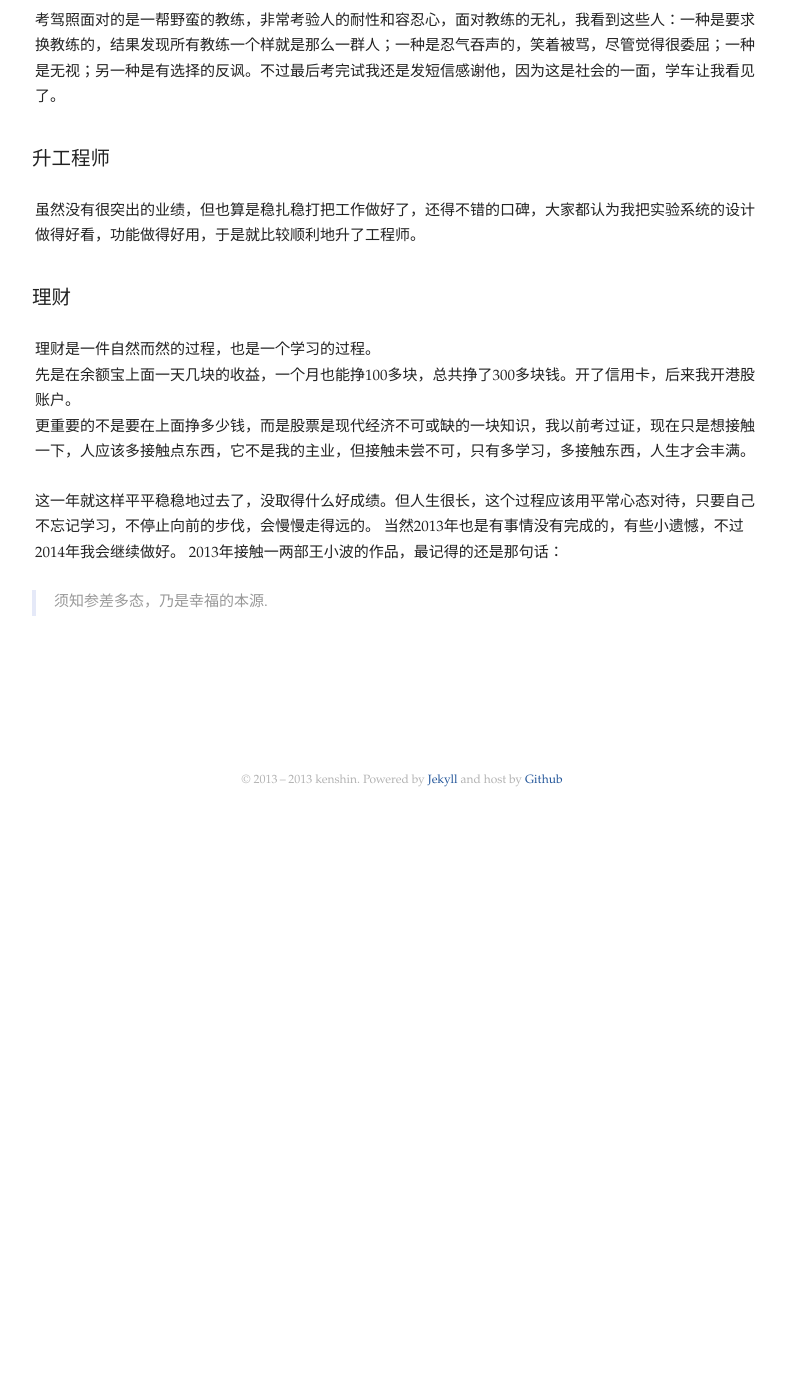
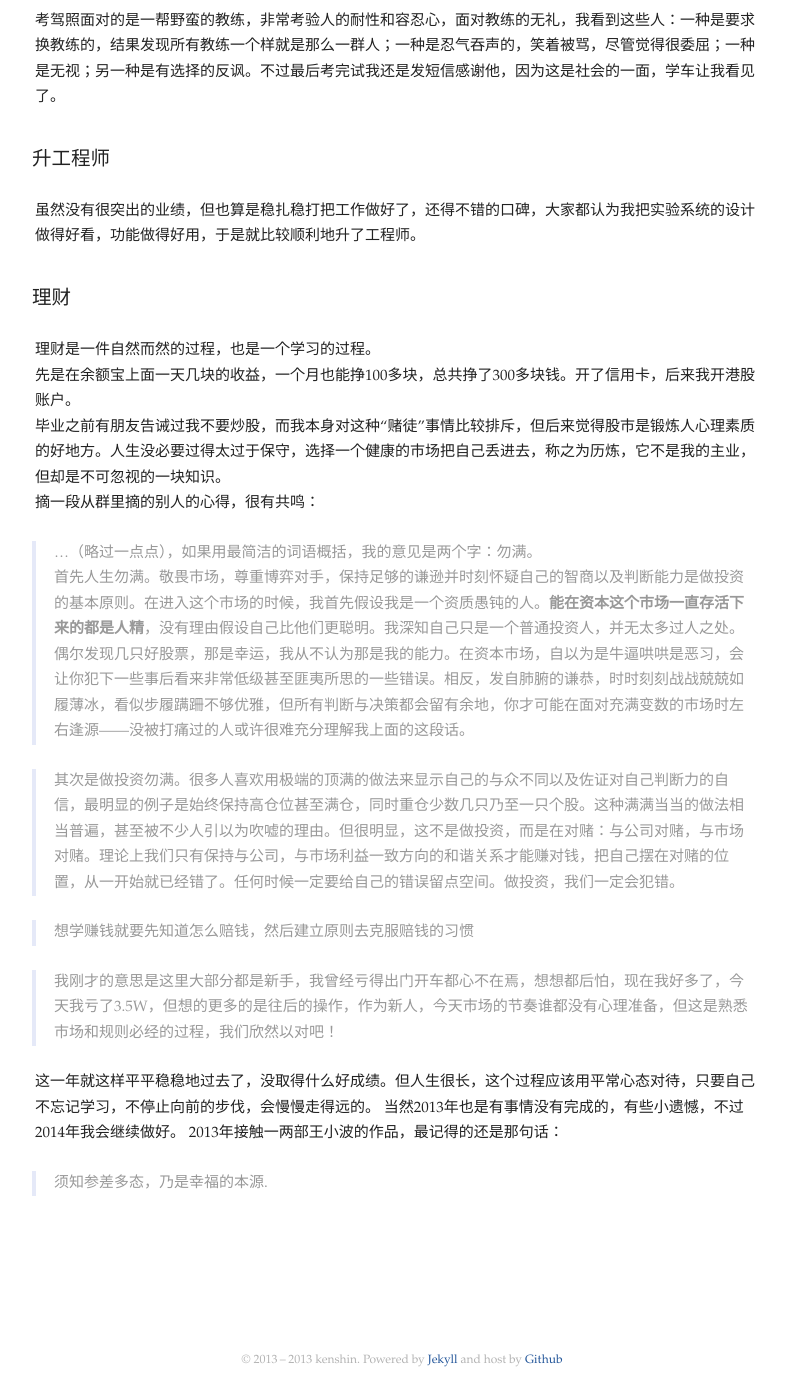
Before and after one commit to kenshinlin/archives, a Jekyll site: the page built from _posts/2014-2-6-a-new-year.md, in a window 1280 px wide and 1400 px high, scrolled down 2482 px. Shown: the whole window, without its empty margins (238-1024 px from the left). Built offline with Jekyll 4.4.1, drawn with Linux system fonts in a browser that asks for light colours; comment, search, counter and statistics services are not loaded; before the commit the page ends 3302 px from its top, so only the background shows below that.

Commit message:
Update 2014-2-6-a-new-year.md

```diff
--- a/_posts/2014-2-6-a-new-year.md
+++ b/_posts/2014-2-6-a-new-year.md
@@ -56,7 +56,17 @@ title:  2013这一年
 ##理财
 理财是一件自然而然的过程，也是一个学习的过程。<br />
 先是在余额宝上面一天几块的收益，一个月也能挣100多块，总共挣了300多块钱。开了信用卡，后来我开港股账户。<br />
-更重要的不是要在上面挣多少钱，而是股票是现代经济不可或缺的一块知识，我以前考过证，现在只是想接触一下，人应该多接触点东西，它不是我的主业，但接触未尝不可，只有多学习，多接触东西，人生才会丰满。
+毕业之前有朋友告诫过我不要炒股，而我本身对这种“赌徒”事情比较排斥，但后来觉得股市是锻炼人心理素质的好地方。人生没必要过得太过于保守，选择一个健康的市场把自己丢进去，称之为历炼，它不是我的主业，但却是不可忽视的一块知识。<br />
+摘一段从群里摘的别人的心得，很有共鸣：
+
+> ...（略过一点点），如果用最简洁的词语概括，我的意见是两个字：勿满。<br />
+首先人生勿满。敬畏市场，尊重博弈对手，保持足够的谦逊并时刻怀疑自己的智商以及判断能力是做投资的基本原则。在进入这个市场的时候，我首先假设我是一个资质愚钝的人。<b>能在资本这个市场一直存活下来的都是人精</b>，没有理由假设自己比他们更聪明。我深知自己只是一个普通投资人，并无太多过人之处。偶尔发现几只好股票，那是幸运，我从不认为那是我的能力。在资本市场，自以为是牛逼哄哄是恶习，会让你犯下一些事后看来非常低级甚至匪夷所思的一些错误。相反，发自肺腑的谦恭，时时刻刻战战兢兢如履薄冰，看似步履蹒跚不够优雅，但所有判断与决策都会留有余地，你才可能在面对充满变数的市场时左右逢源——没被打痛过的人或许很难充分理解我上面的这段话。
+
+> 其次是做投资勿满。很多人喜欢用极端的顶满的做法来显示自己的与众不同以及佐证对自己判断力的自信，最明显的例子是始终保持高仓位甚至满仓，同时重仓少数几只乃至一只个股。这种满满当当的做法相当普遍，甚至被不少人引以为吹嘘的理由。但很明显，这不是做投资，而是在对赌：与公司对赌，与市场对赌。理论上我们只有保持与公司，与市场利益一致方向的和谐关系才能赚对钱，把自己摆在对赌的位置，从一开始就已经错了。任何时候一定要给自己的错误留点空间。做投资，我们一定会犯错。
+
+> 想学赚钱就要先知道怎么赔钱，然后建立原则去克服赔钱的习惯
+
+> 我刚才的意思是这里大部分都是新手，我曾经亏得出门开车都心不在焉，想想都后怕，现在我好多了，今天我亏了3.5W，但想的更多的是往后的操作，作为新人，今天市场的节奏谁都没有心理准备，但这是熟悉市场和规则必经的过程，我们欣然以对吧！
 
 这一年就这样平平稳稳地过去了，没取得什么好成绩。但人生很长，这个过程应该用平常心态对待，只要自己不忘记学习，不停止向前的步伐，会慢慢走得远的。
 当然2013年也是有事情没有完成的，有些小遗憾，不过2014年我会继续做好。
```
